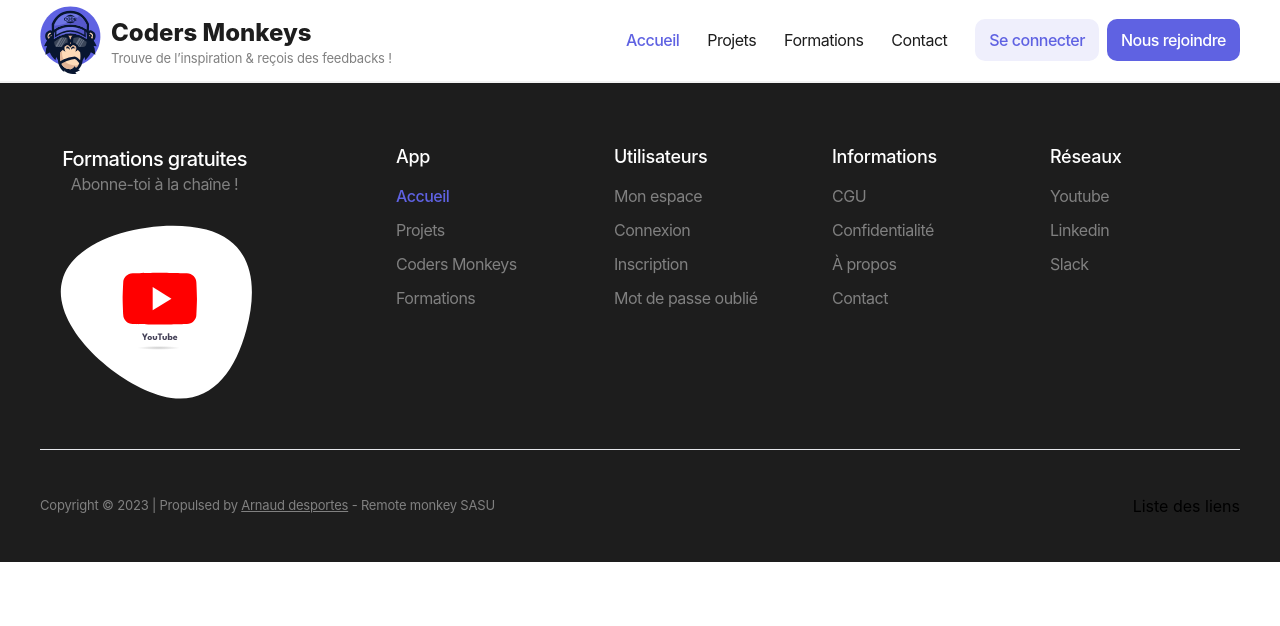
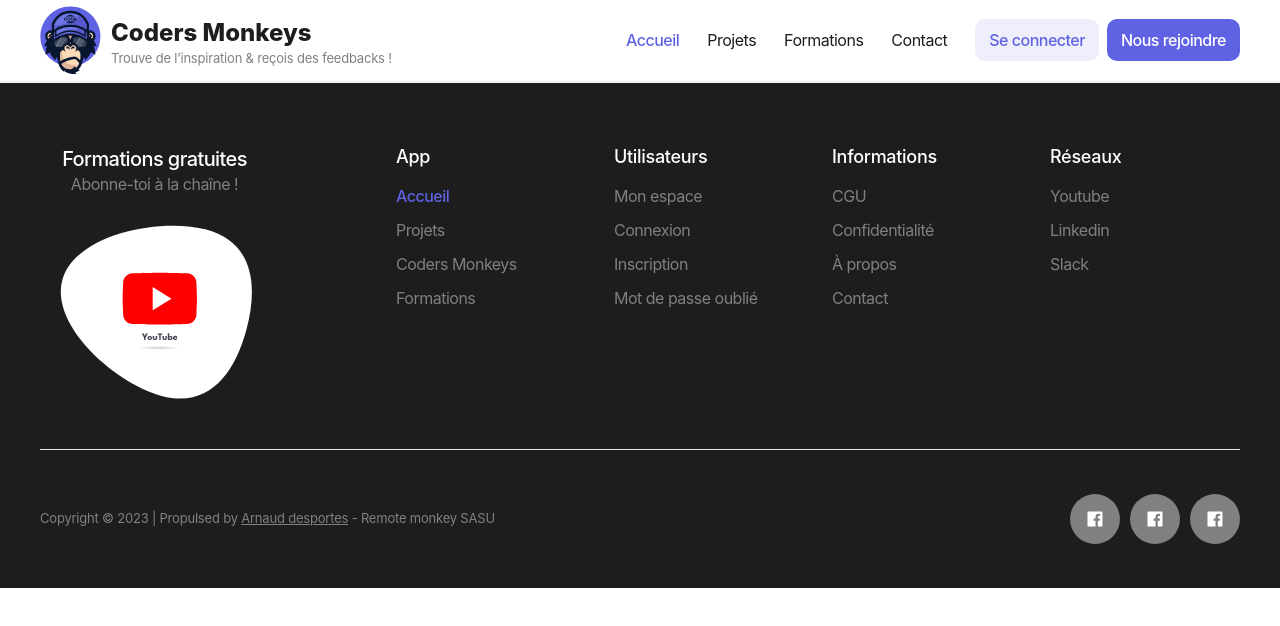
Before and after one commit to ZoubairDjebahDev/codersmonkeys, a Next.js app: page / in a window 1280 px wide. Shown: the top 626 px of the page. Built offline with nearby package versions, Linux system fonts and the light colour scheme.

Commit message:
feature(footer): composant social-networks-buttons

```diff
--- a/src/ui/components/navigation/app-links.tsx
+++ b/src/ui/components/navigation/app-links.tsx
@@ -106,4 +106,4 @@
   },
 ];
 
-export default footerLinks;
+export { footerLinks, footerSocialNetworksLinks };
--- a/src/ui/components/navigation/footer.tsx
+++ b/src/ui/components/navigation/footer.tsx
@@ -1,11 +1,12 @@
+import { LinkTypes } from "@/lib/link-types";
 import { FooterLinks } from "@/types/app-links";
-import  Typography  from "@/ui/design-system/typography/typography";
+import Container from "@/ui/components/container/container";
+import { footerLinks } from "@/ui/components/navigation/app-links";
+import { SocialNetworksButtons } from "@/ui/components/navigation/social-networks-buttons";
+import Typography from "@/ui/design-system/typography/typography";
 import Image from "next/image";
 import { v4 as uuidv4 } from "uuid";
-import Container  from "@/ui/components/container/container";
-import footerLinks  from "@/ui/components/navigation/app-links";
 import ActiveLink from "./active-link";
-import { LinkTypes } from "@/lib/link-types";
 
 const Footer = () => {
   const currentYear = new Date().getFullYear();
@@ -47,7 +48,9 @@
               {` - Remote monkey SASU`}
             </Typography>
           </div>
-          <div className="">Liste des liens</div>
+          <div>
+            <SocialNetworksButtons />
+          </div>
         </div>
       </Container>
     </div>
--- /dev/null
+++ b/src/ui/components/navigation/social-networks-buttons.tsx
@@ -0,0 +1,23 @@
+import { footerSocialNetworksLinks } from "@/ui/components/navigation/app-links";
+import Button from "@/ui/design-system/button/button";
+import { RiFacebookBoxFill } from "react-icons/ri";
+import { v4 as uuidv4 } from "uuid";
+
+interface SocialNetworksButtonsProps {
+  className?: string;
+}
+
+const SocialNetworksButtons = ({ className }: SocialNetworksButtonsProps) => {
+  const iconList = footerSocialNetworksLinks.map((socialNetwork) => (
+    <Button
+      key={uuidv4()}
+      variant="icon"
+      iconTheme="gray"
+      icon={{ icon: RiFacebookBoxFill }}
+    ></Button>
+  ));
+
+  return <div className="flex items-center gap-2.5">{iconList}</div>;
+};
+
+export { SocialNetworksButtons };
```
